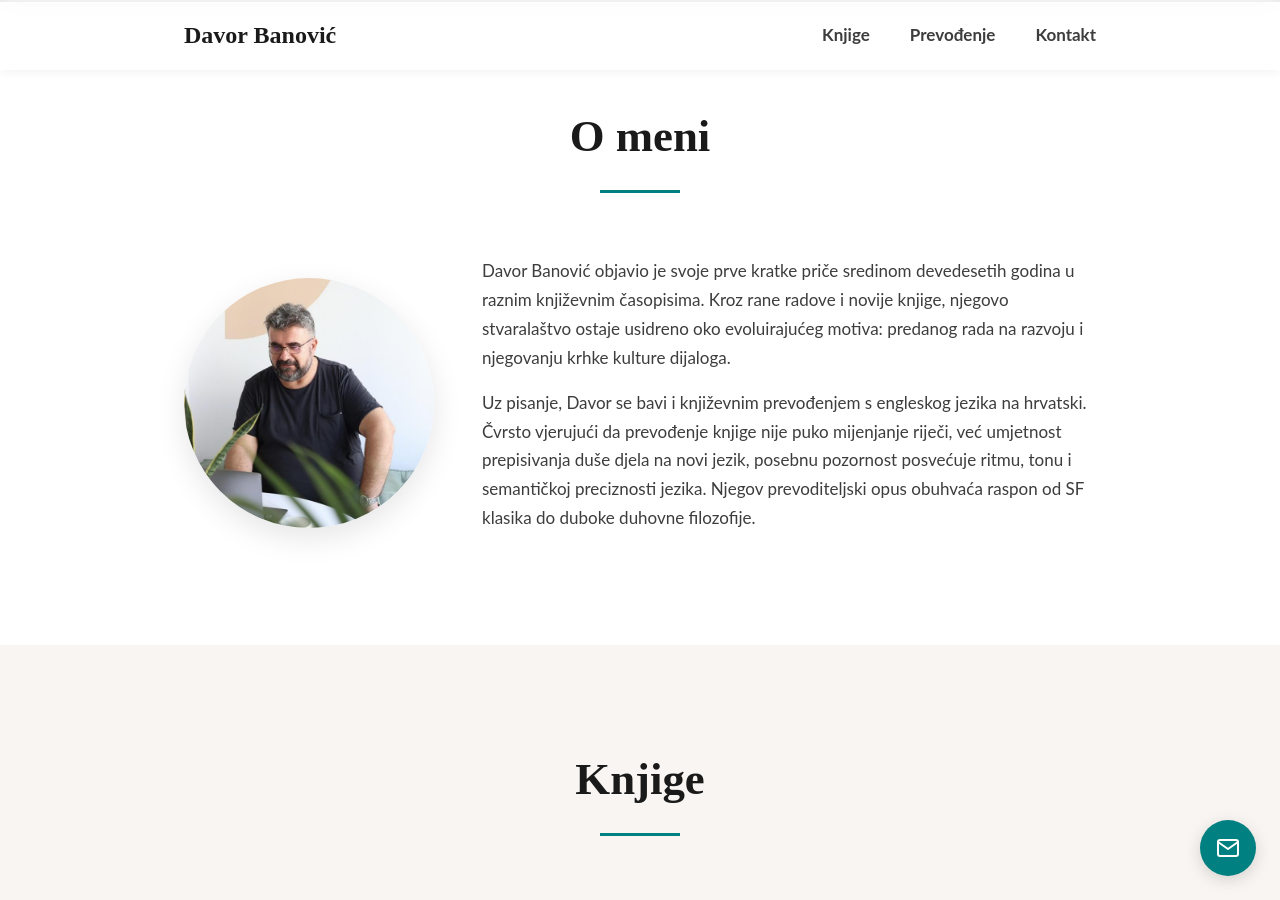
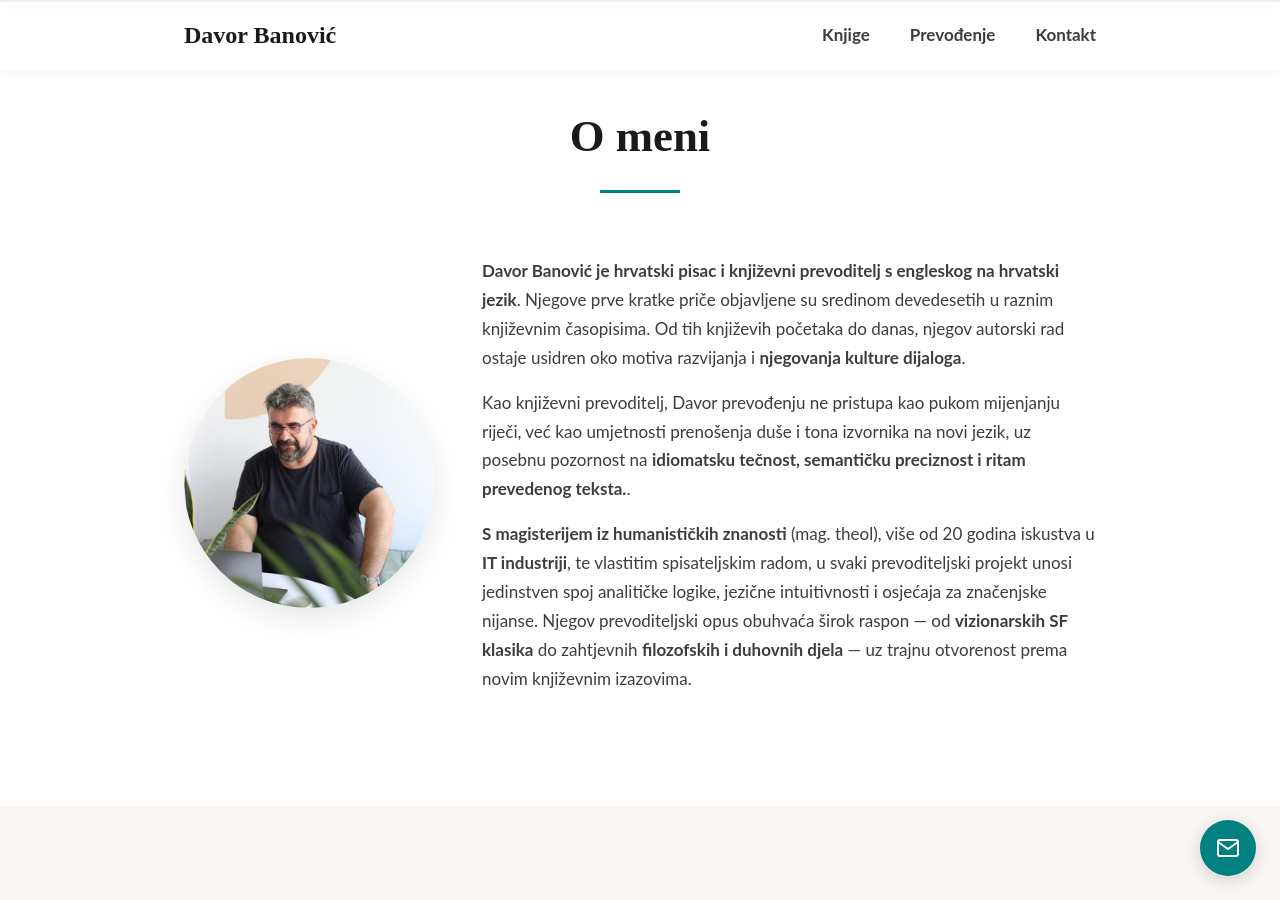
Before and after one commit to banovotz/banovotz.github.io, a Jekyll site: the page built from index.html, in a window 1280 px wide and 900 px high, scrolled down 788 px. Built offline with Jekyll 4.4.1, drawn with Linux system fonts in a browser that asks for light colours.

Commit message:
Redacted intro blurb

```diff
--- a/index.html
+++ b/index.html
@@ -1,7 +1,6 @@
 ---
 layout: default
 ---
-
 
 <!-- Hero Section -->
 <section id="hero">
@@ -24,14 +23,11 @@ layout: default
       <img src="{{ '/assets/images/banovotx_new.jpg' | relative_url }}" alt="Davor Banović profile photo">
       <div class="about-text">
         <p>
-          Davor Banović objavio je svoje prve kratke priče sredinom devedesetih godina u raznim književnim časopisima.
-          Kroz rane radove i novije knjige, njegovo stvaralaštvo ostaje usidreno oko evoluirajućeg motiva:
-          predanog rada na razvoju i njegovanju krhke kulture dijaloga.
-        </p>
-        <p>
-          Uz pisanje, Davor se bavi i književnim prevođenjem s engleskog jezika na hrvatski. Čvrsto vjerujući da prevođenje knjige nije puko mijenjanje riječi,
-          već umjetnost prepisivanja duše djela na novi jezik, posebnu pozornost posvećuje ritmu, tonu i semantičkoj preciznosti jezika.
-          Njegov prevoditeljski opus obuhvaća raspon od SF klasika do duboke duhovne filozofije.
+         <b>Davor Banović je hrvatski pisac i književni prevoditelj s engleskog na hrvatski jezik</b>.  Njegove prve kratke priče objavljene su sredinom devedesetih u raznim književnim časopisima. Od tih književih početaka  do danas, njegov autorski rad ostaje usidren oko motiva razvijanja i <b>njegovanja kulture dijaloga</b>.</p>
+
+<p>Kao književni prevoditelj, Davor prevođenju ne pristupa kao pukom mijenjanju riječi, već kao umjetnosti prenošenja duše i tona izvornika na novi jezik, uz posebnu pozornost na <b>idiomatsku tečnost, semantičku preciznost i ritam prevedenog teksta.</b>.</p>
+
+<p><b> S magisterijem iz humanističkih znanosti</b> (mag. theol), više od 20 godina iskustva u<b> IT industriji</b>, te vlastitim spisateljskim radom, u svaki prevoditeljski projekt unosi jedinstven spoj analitičke logike, jezične intuitivnosti i osjećaja za značenjske nijanse. Njegov prevoditeljski opus obuhvaća širok raspon — od <b>vizionarskih SF klasika</b> do zahtjevnih <b>filozofskih i duhovnih djela</b> — uz trajnu otvorenost prema novim književnim izazovima. </p>
         </p>
       </div>
     </div>
```
